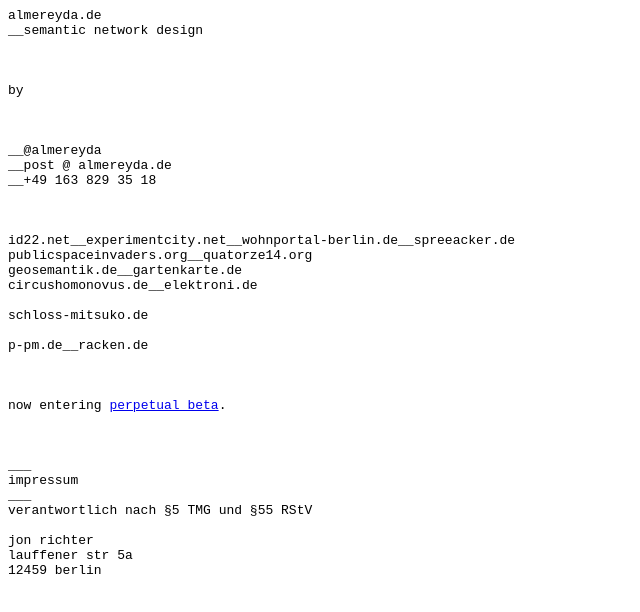
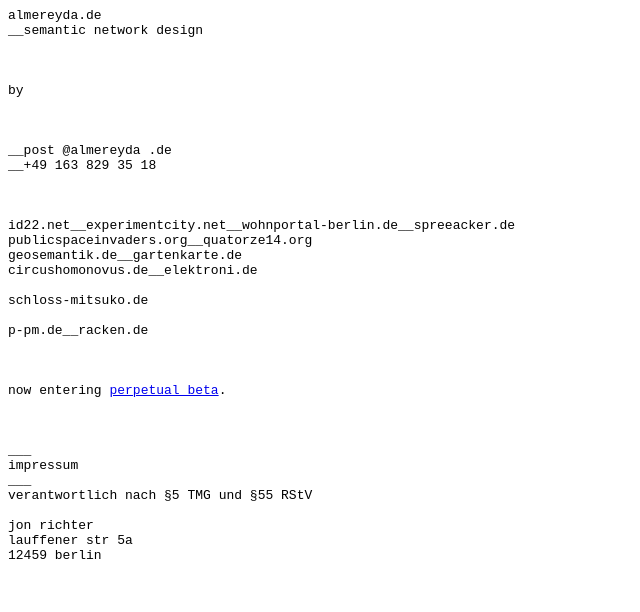
Before and after one commit to Gilueame/almereyda.de, a plain HTML site: page index.html in a window 1280 px wide. Shown: the whole page, without its empty margins (0-640 px from the left). Drawn offline with Linux system fonts and the light colour scheme.

Commit message:
changed contact design

```diff
--- a/index.html
+++ b/index.html
@@ -14,8 +14,7 @@ by
 
 
 
-__@almereyda
-__post @ almereyda.de
+__post @almereyda .de
 __+49 163 829 35 18
 
 
```
